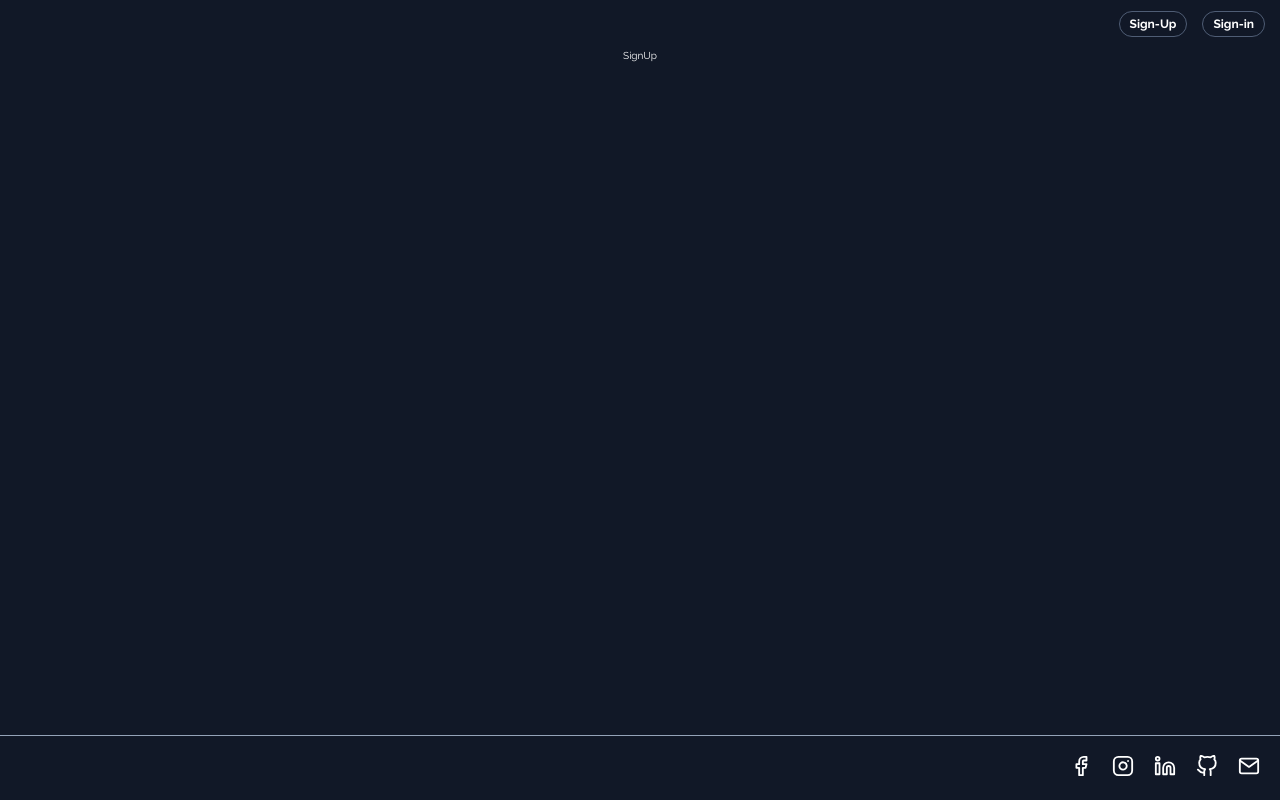
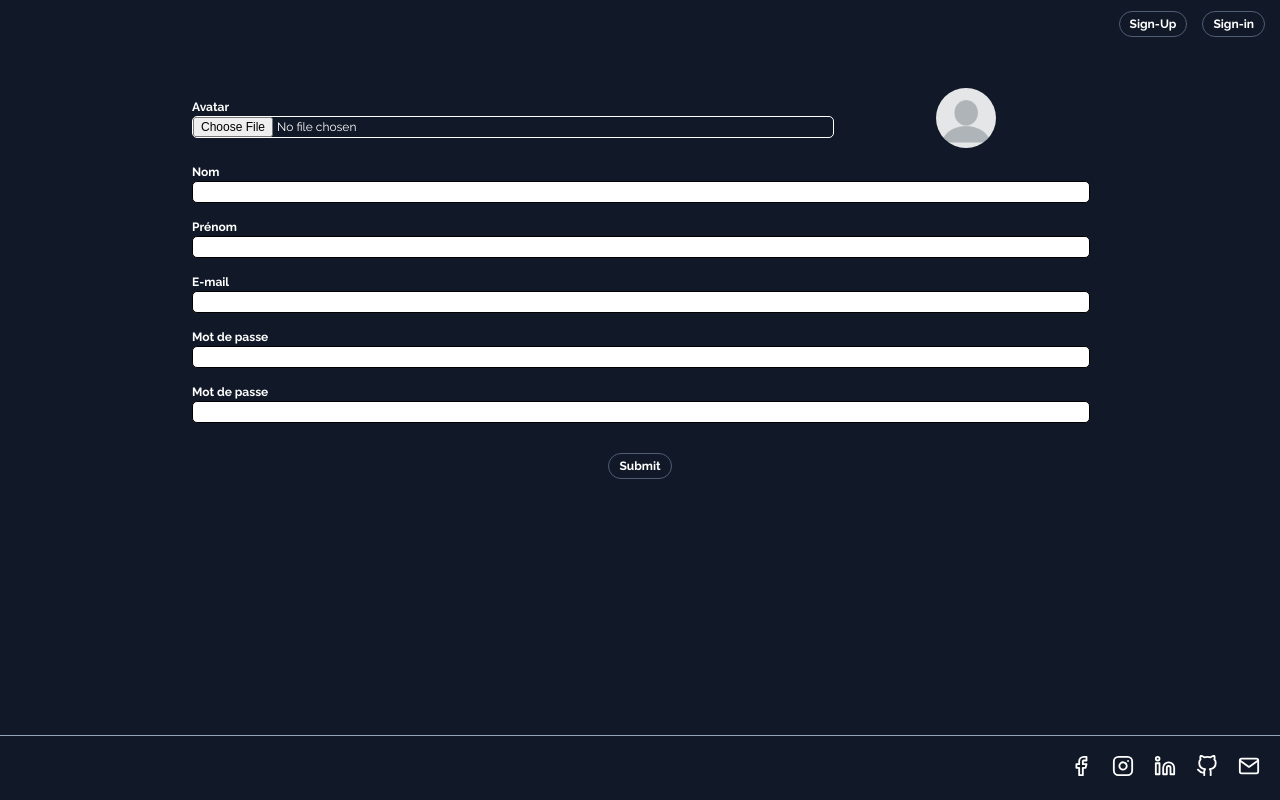
Before and after one commit to Frederico-Cassola-Dev/philosophical-vision, a React (Vite) app in the folder frontend/: page /signup in a window 1280 px wide. Built offline with nearby package versions, Linux system fonts and the light colour scheme.

Commit message:
Add html and css into SignUp.jsx

```diff
--- a/frontend/src/pages/sign-up/SignUp.jsx
+++ b/frontend/src/pages/sign-up/SignUp.jsx
@@ -1,5 +1,62 @@
-function SignUp() {
-  return <div className="sign-up">SignUp</div>;
+import defaultAvatar from "../../assets/images/default_avatar.png";
+
+export default function SignUp() {
+  return (
+    <div className="sign-up">
+      <form action="" className="form-input">
+        <div className="avatar-label-input-container">
+          <label htmlFor="avatar" className="label-avatar">
+            Avatar
+            <input type="file" name="" id="avatar" className="input-avatar" />
+          </label>
+          <div className="avatar-container">
+            <img src={defaultAvatar} alt="avatar" />
+          </div>
+        </div>
+        <label htmlFor="lastName" className="label-last-name">
+          Nom
+          <input
+            type="text"
+            name=""
+            id="lastName"
+            className="input-last-name"
+          />
+        </label>
+        <label htmlFor="firstName" className="label-first_name">
+          Prénom
+          <input
+            type="text"
+            name=""
+            id="firstName"
+            className="input-first-name"
+          />
+        </label>
+        <label htmlFor="email" className="label-email">
+          E-mail
+          <input type="email" name="" id="email" className="input-email" />
+        </label>
+        <label htmlFor="password-1" className="label-password-1">
+          Mot de passe
+          <input
+            type="password"
+            name=""
+            id="password-1"
+            className="input-password-1"
+          />
+        </label>
+        <label htmlFor="password-2" className="label-password-2">
+          Mot de passe
+          <input
+            type="password"
+            name=""
+            id="password-2"
+            className="input-password-2"
+          />
+        </label>
+        <div className="submit-button-container">
+          <button type="submit">Submit</button>
+        </div>
+      </form>
+    </div>
+  );
 }
-
-export default SignUp;
--- a/frontend/src/pages/sign-up/_signUp.scss
+++ b/frontend/src/pages/sign-up/_signUp.scss
@@ -1,7 +1,88 @@
-.sign-up{
+@import "../../scss/variables";
+
+.sign-up {
   display: flex;
   justify-content: space-between;
   align-items: center;
   flex-direction: column;
   height: 85.9vh;
+  font-family: $primary-font;
+  color: $color-text-primary;
+  font-size: $font-size-l;
+  font-weight: $font-weight-bolt;
+
+  .form-input {
+    display: flex;
+    justify-content: flex-start;
+    align-items: center;
+    flex-direction: column;
+    margin-top: $space-xl;
+    width: 70%;
+
+    label {
+      display: flex;
+      justify-content: flex-start;
+      align-items: flex-start;
+      flex-direction: column;
+      margin-top: $space-s;
+      width: 100%;
+
+      input {
+        width: 100%;
+        height: $space-m;
+        border-radius: $border-radius-s;
+      }
+
+      .input-avatar {
+        width: 50vw;
+      }
+    }
+
+    .avatar-label-input-container {
+      display: flex;
+      justify-content: center;
+      align-items: center;
+      flex-direction: row;
+      width: 100%;
+
+      .label-avatar {
+        margin: 0;
+      }
+
+      .avatar-container {
+        display: flex;
+        justify-content: center;
+        align-items: center;
+        width: 100%;
+
+        img {
+          width: 60px;
+          aspect-ratio: 1 / 1;
+          margin-left: $space-xs;
+          border-radius: $border-radius-round;
+        }
+      }
+    }
+
+    .submit-button-container {
+      display: flex;
+      justify-content: center;
+      align-items: center;
+      width: 100%;
+
+      button {
+        color: $color-text-primary;
+        border: 1px solid $color-primary-active;
+        border-radius: $border-radius-l;
+        padding: $space-2xs $space-xs;
+        margin-top: $space-l;
+        font-size: $font-size-l;
+        font-weight: $font-weight-bolt;
+
+        &:hover {
+          background-color: $color-text-hover;
+        }
+      }
+    }
+  }
 }
--- a/frontend/src/scss/_variables.scss
+++ b/frontend/src/scss/_variables.scss
@@ -33,6 +33,7 @@ $color-text-hover: #94a3b8;
 $color-primary-active: #4f5d75;
 
 /*---Border---*/
+$border-radius-round: 50%;
 $border-radius-2l: 50px;
 $border-radius-2l: 40px;
 $border-radius-xl: 30px;
```
Also changed, not shown: frontend/src/assets/images/default_avatar.png (added).
